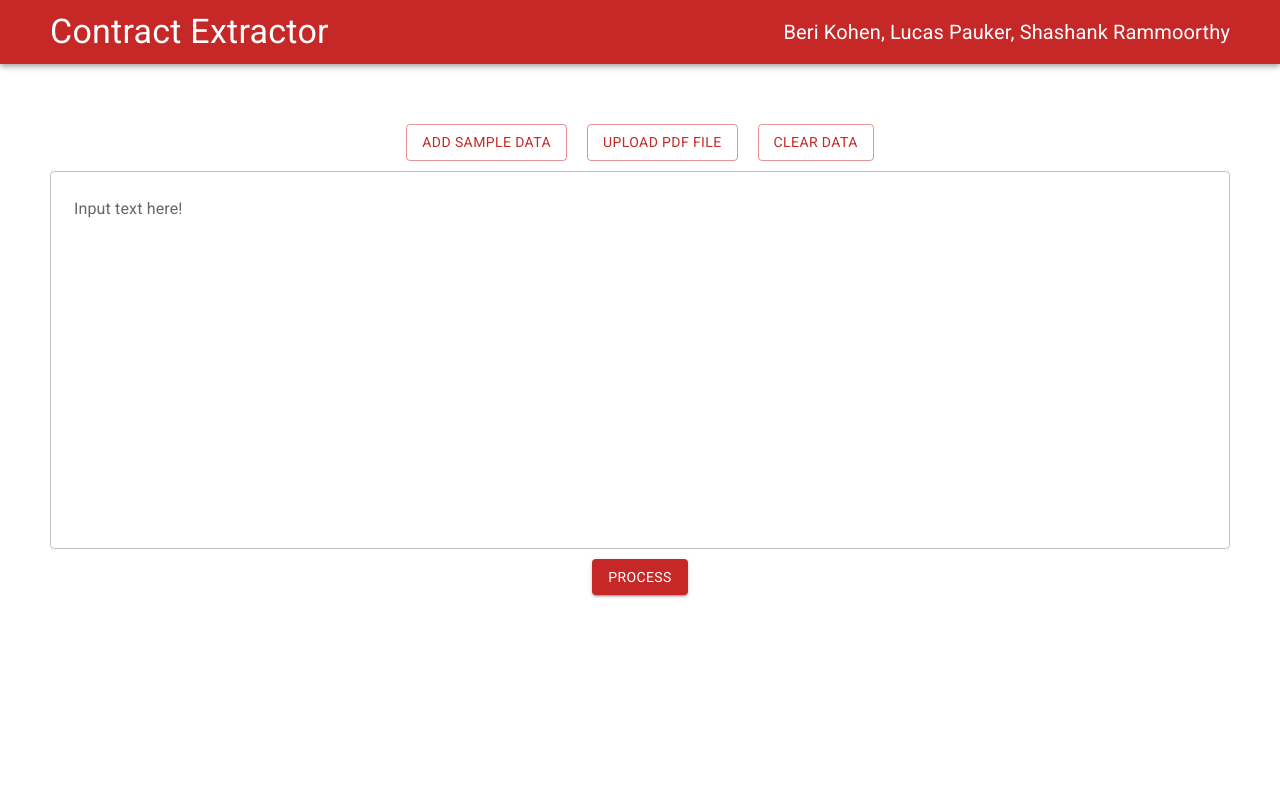
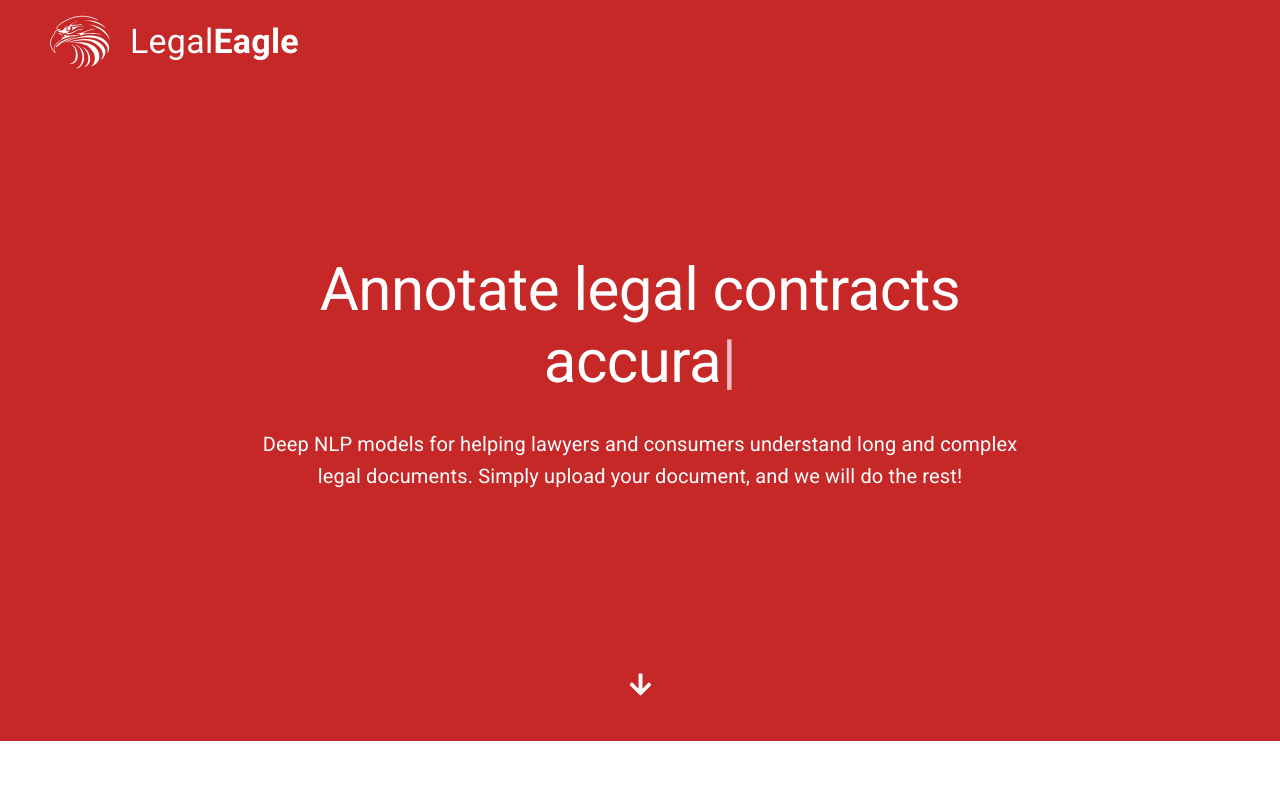
Before and after one commit to lucaspauker/extract-contract, a React (Create React App) app in the folder frontend/: page / in a window 1280 px wide. Shown: the top 799 px of the page. Built offline with nearby package versions, Linux system fonts and the light colour scheme.

Commit message:
Frontend updates

```diff
--- a/frontend/package.json
+++ b/frontend/package.json
@@ -13,8 +13,10 @@
     "pdfjs-dist": "^2.12.313",
     "react": "^17.0.2",
     "react-dom": "^17.0.2",
+    "react-icons": "^4.3.1",
     "react-scripts": "5.0.0",
     "sass": "^1.49.0",
+    "typewriter-effect": "^2.18.2",
     "web-vitals": "^2.1.4"
   },
   "scripts": {
--- a/frontend/src/App.js
+++ b/frontend/src/App.js
@@ -1,6 +1,7 @@
 import React, { useState, useEffect } from "react";
 import "./App.scss";
 
+import Text from "./Text.js"
 import Input from "./Input.js"
 import Header from "./Header.js"
 
@@ -16,9 +17,9 @@ const theme = createTheme({
       contrastText: '#fff',
     },
     secondary: {
-      light: '#fff263',
-      main: '#fbc02d',
-      dark: '#c49000',
+      light: '#ffe97d',
+      main: '#ffb74d',
+      dark: '#c88719',
       contrastText: '#000',
     },
   },
@@ -29,6 +30,7 @@ function App() {
     <div id="app">
       <ThemeProvider theme={theme}>
         <Header />
+        <Text />
         <Input />
       </ThemeProvider>
     </div>
--- a/frontend/src/Header.js
+++ b/frontend/src/Header.js
@@ -8,13 +8,11 @@ class Input extends React.Component {
   render () {
     return (
       <div id="header">
-        <AppBar position="static">
+        <AppBar position="static" elevation={0}>
           <Toolbar>
+            <img src="eagle_head.svg" alt="Eagle Head" />
             <Typography variant="h4">
-              Contract Extractor
-            </Typography>
-            <Typography variant="h6">
-              Beri Kohen, Lucas Pauker, Shashank Rammoorthy
+              Legal<b>Eagle</b>
             </Typography>
           </Toolbar>
         </AppBar>
--- a/frontend/src/Header.scss
+++ b/frontend/src/Header.scss
@@ -4,8 +4,13 @@
     max-width: 1200px;
     margin: 0px auto;
     padding: 0px 50px;
+    padding-top: 10px;
     display: flex;
-    justify-content: space-between;
     align-items: center;
   }
+
+  img {
+    width: 60px;
+    margin-right: 20px;
+  }
 }
--- a/frontend/src/Input.js
+++ b/frontend/src/Input.js
@@ -22,12 +22,15 @@ import Output from "./Output.js";
 
 async function getPdfText(pdf) {
   const pagePromises = [];
+  let lastY = -1;
   for (let j = 1; j <= pdf.numPages; j++) {
     const page = pdf.getPage(j);
     pagePromises.push(page.then((page) => {
       const textContent = page.getTextContent();
       return textContent.then((text) => {
-        return text.items.map((s) =>  s.str).join('');
+        return text.items.map((s) => {
+          return s.str;
+        }).join('');
       });
     }));
   }
--- a/frontend/src/Input.scss
+++ b/frontend/src/Input.scss
@@ -7,16 +7,16 @@
     width: 100%;
   }
 
-  button, label {
+  button {
     margin: 10px;
   }
 
   .button-area {
     display: flex;
     justify-content: center;
-  }
-
-  #process-button {
+    label {
+      margin: 10px;
+    }
   }
 }
 
--- a/frontend/src/Output.js
+++ b/frontend/src/Output.js
@@ -96,7 +96,7 @@ class Output extends React.Component {
           <div className="qa" key={i}>
             <div className="qa-text-container">
               <div className="paragraph-num">
-                <p>(Paragraph {this.state.paragraph_inds[i] + 1})</p>
+                <p>Paragraph {this.state.paragraph_inds[i] + 1}</p>
               </div>
               <div className="qa-text">
                 <Typography variant="body1"
--- a/frontend/src/Output.scss
+++ b/frontend/src/Output.scss
@@ -45,7 +45,7 @@
       }
 
       .active {
-        background-color: #fbc02d;
+        background-color: #ffb74d;
       }
     }
 
@@ -65,7 +65,7 @@
       background-color: lightgray;
       &:hover {
         cursor: default;
-        background-color: #fbc02d;
+        background-color: #ffb74d;
       }
     }
   }
--- /dev/null
+++ b/frontend/src/Text.js
@@ -0,0 +1,51 @@
+import React from "react"
+import Typography from '@mui/material/Typography';
+import "./Text.scss";
+import { FaArrowDown } from 'react-icons/fa';
+import Typewriter from 'typewriter-effect';
+
+class Text extends React.Component {
+  constructor(props) {
+    super(props);
+    this.handleScroll = this.handleScroll.bind(this);
+  }
+
+  handleScroll() {
+    const elem = document.getElementById("input");
+    elem.scrollIntoView({ behavior: 'smooth', block: 'start' });
+  }
+
+  render () {
+    return (
+      <div id="text">
+        <div id="text-inner">
+          <Typography variant="h2">
+            Annotate legal contracts
+            <Typewriter
+              options = {{
+                loop: true,
+              }}
+              onInit={(typewriter) => {
+                typewriter
+                .typeString("fast")
+                .pauseFor(1000)
+                .deleteAll()
+                .typeString("accurately")
+                .pauseFor(1000)
+                .deleteAll()
+                .typeString("efficiently")
+                .start();
+                }}
+             />
+          </Typography>
+          <Typography variant="h6">
+            Deep NLP models for helping lawyers and consumers understand long and complex legal documents. Simply upload your document, and we will do the rest!
+          </Typography>
+          <FaArrowDown onClick={this.handleScroll}/>
+        </div>
+      </div>
+    );
+  }
+}
+
+export default Text
--- /dev/null
+++ b/frontend/src/Text.scss
@@ -0,0 +1,29 @@
+#text {
+  padding: 0px 50px;
+  color: white;
+  background-color: #c62828;
+
+  #text-inner {
+    max-width: 1200px;
+    margin: 0px auto;
+  }
+
+  h2 {
+    max-width: 800px;
+    margin: 0px auto;
+    padding: 180px 0px 20px 0px;
+  }
+
+  h6 {
+    max-width: 800px;
+    margin: 0px auto;
+    padding: 10px 0px 180px 0px;
+  }
+
+  svg {
+    height: 25px;
+    width: 25px;
+    margin: 0px 0px 40px 0px;
+    cursor: pointer;
+  }
+}
```
Also changed, not shown: frontend/public/eagle_head.svg (added), 1 other file (tests, documents, lock files or other folders).
